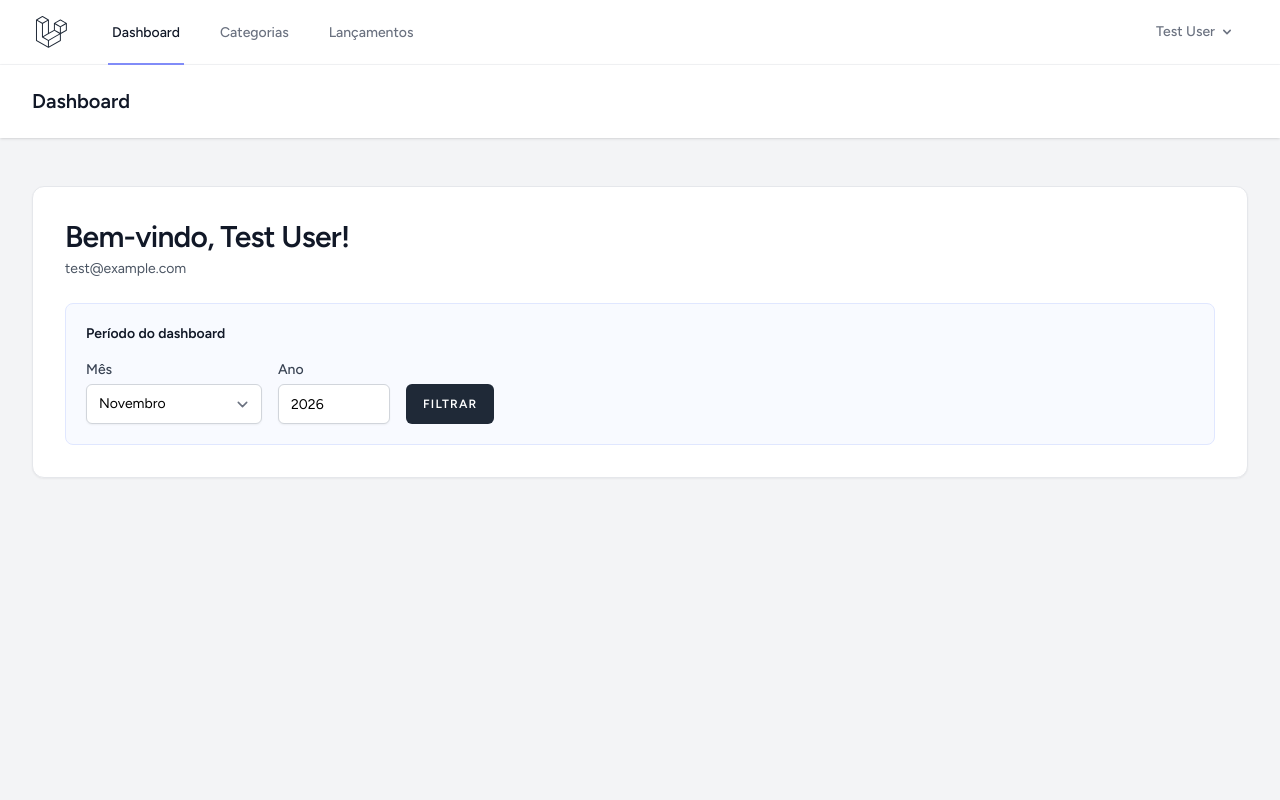
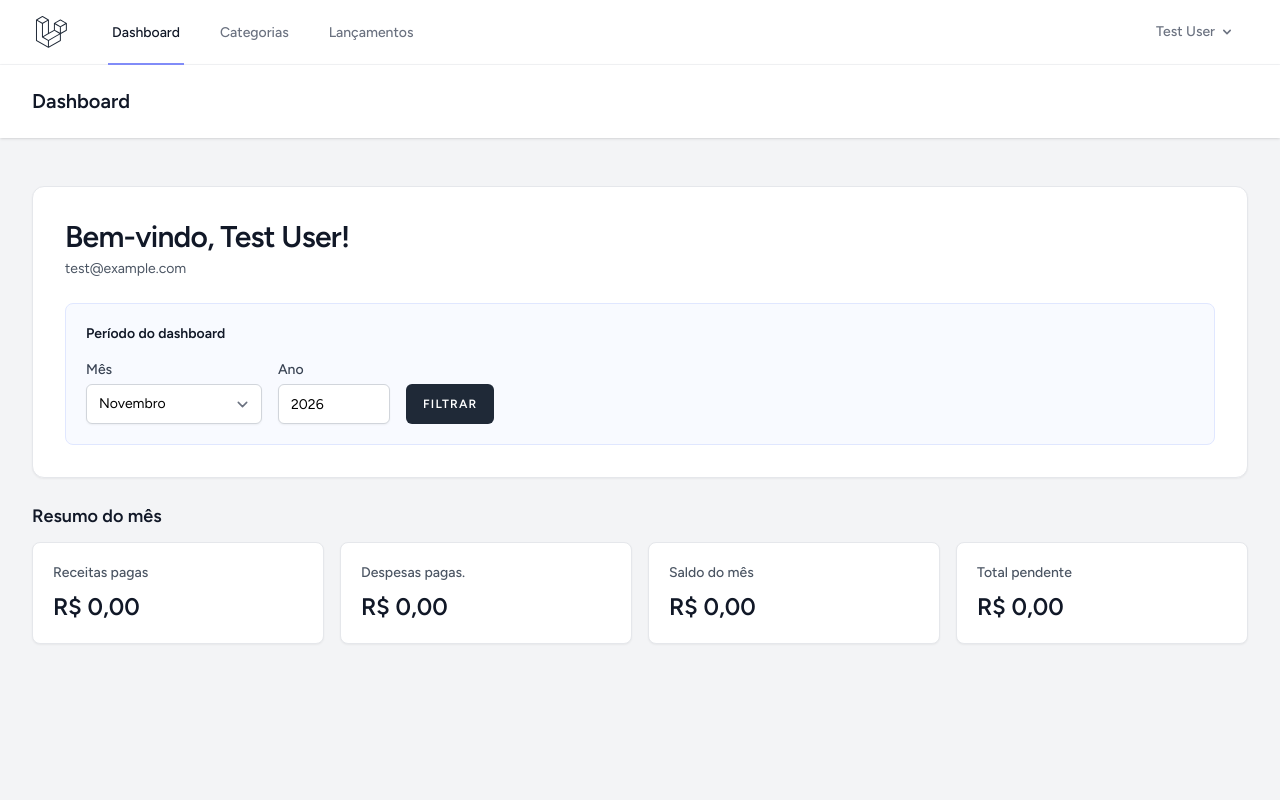
Before and after one commit to filipecruz97/projeto, a Laravel app: page /dashboard in a window 1280 px wide. Run offline with Laravel 12, Linux system fonts and the light colour scheme; a user stored in the database is signed in; data comes from the database, SQL or seed files in the repository; tables that the repository leaves empty hold one stand-in row (values such as "Sample post"); style sheets or scripts are compiled from the project's sources.

Commit message:
feat: adiciona resumo mensal ao dashboard

```diff
--- a/app/Http/Controllers/DashboardController.php
+++ b/app/Http/Controllers/DashboardController.php
@@ -10,15 +10,43 @@ class DashboardController extends Controller
     public function index(Request $request)
     {
         $validated = $request->validate([
-        'month' => ['sometimes', 'required', 'integer', 'between:1,12'],
-        'year' => ['sometimes', 'required', 'integer', 'between:1000,9999'],
-    ]);
+            'month' => ['sometimes', 'required', 'integer', 'between:1,12'],
+            'year' => ['sometimes', 'required', 'integer', 'between:1000,9999'],
+        ]);
 
         $currentDate = now();
 
         $month = (int) ($validated['month'] ?? $currentDate->month);
         $year = (int) ($validated['year'] ?? $currentDate->year);
 
-        return view('dashboard', compact('month', 'year'));
+        $periodTransactions = $request->user()
+            ->transactions()
+            ->whereMonth('date', $month)
+            ->whereYear('date', $year);
+
+        $paidIncome = (clone $periodTransactions)
+            ->where('type', 'income')
+            ->where('status', 'paid')
+            ->sum('amount');
+
+        $paidExpenses = (clone $periodTransactions)
+            ->where('type', 'expense')
+            ->where('status', 'paid')
+            ->sum('amount');
+
+        $balance = round($paidIncome - $paidExpenses, 2);
+
+        $pendingTotal = (clone $periodTransactions)
+            ->where('status', 'pending')
+            ->sum('amount');
+
+        return view('dashboard', compact(
+            'month',
+            'year',
+            'paidIncome',
+            'paidExpenses',
+            'balance',
+            'pendingTotal',
+        ));
     }
 }
--- a/resources/views/dashboard.blade.php
+++ b/resources/views/dashboard.blade.php
@@ -49,5 +49,36 @@
                 </form>
             </div>
         </div>
+    <section class="mt-6" aria-labelledby="monthly-summary-heading">
+    <h2 id="monthly-summary-heading" class="text-lg font-semibold text-gray-900">
+        Resumo do mês
+    </h2>
+    <dl class="mt-3 grid grid-cols-1 gap-4 sm:grid-cols-2 lg:grid-cols-4">
+        <div class="rounded-lg border border-gray-200 bg-white p-5 shadow-sm">
+            <dt class="text-sm font-medium text-gray-600">Receitas pagas</dt>
+            <dd class="mt-2 text-2xl font-semibold text-gray-900">
+                R$ {{ number_format($paidIncome, 2, ',', '.') }}
+            </dd>
+        </div>
+     <div class="rounded-lg border border-gray-200 bg-white p-5 shadow-sm">
+            <dt class="text-sm font-medium text-gray-600">Despesas pagas.</dt>
+            <dd class="mt-2 text-2xl font-semibold text-gray-900">
+                R$ {{ number_format($paidExpenses, 2, ',', '.') }}
+            </dd>
+        </div>
+         <div class="rounded-lg border border-gray-200 bg-white p-5 shadow-sm">
+            <dt class="text-sm font-medium text-gray-600">Saldo do mês</dt>
+            <dd class="mt-2 text-2xl font-semibold text-gray-900">
+                R$ {{ number_format($balance, 2, ',', '.') }}
+            </dd>
+        </div>
+         <div class="rounded-lg border border-gray-200 bg-white p-5 shadow-sm">
+            <dt class="text-sm font-medium text-gray-600">Total pendente</dt>
+            <dd class="mt-2 text-2xl font-semibold text-gray-900">
+                R$ {{ number_format($pendingTotal, 2, ',', '.') }}
+            </dd>
+        </div>
+        </dl>
+</section>
     </div>
 </x-app-layout>
```
